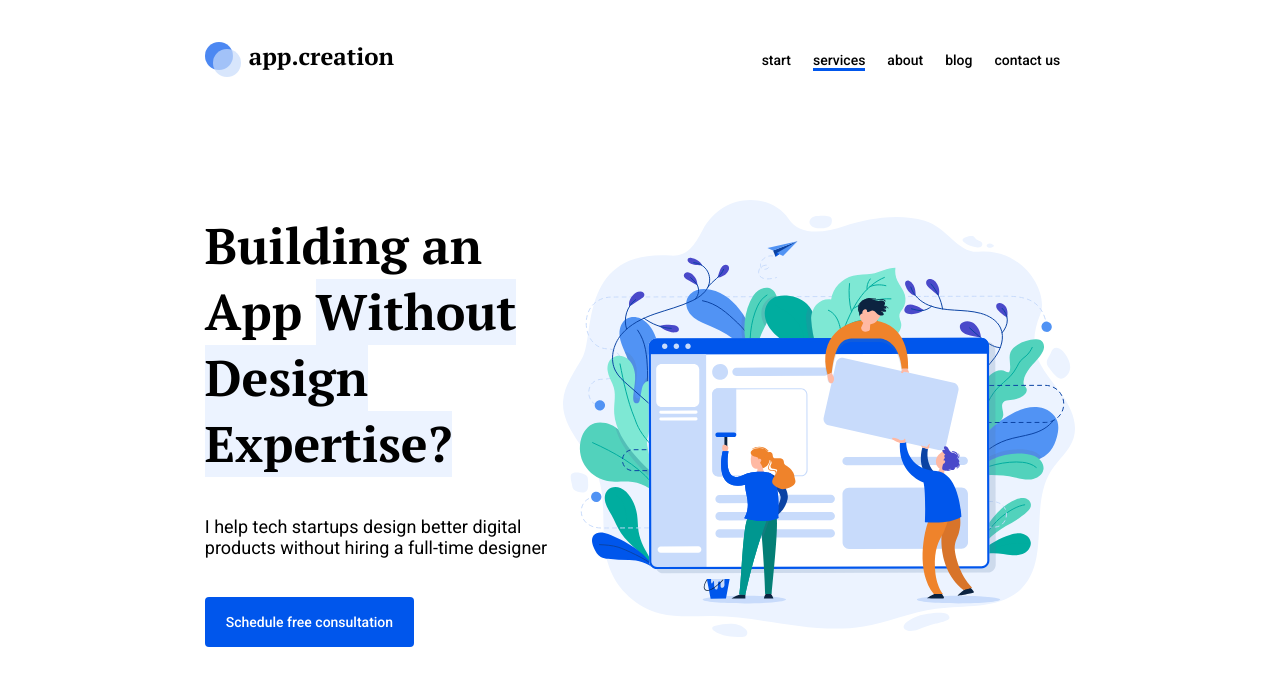
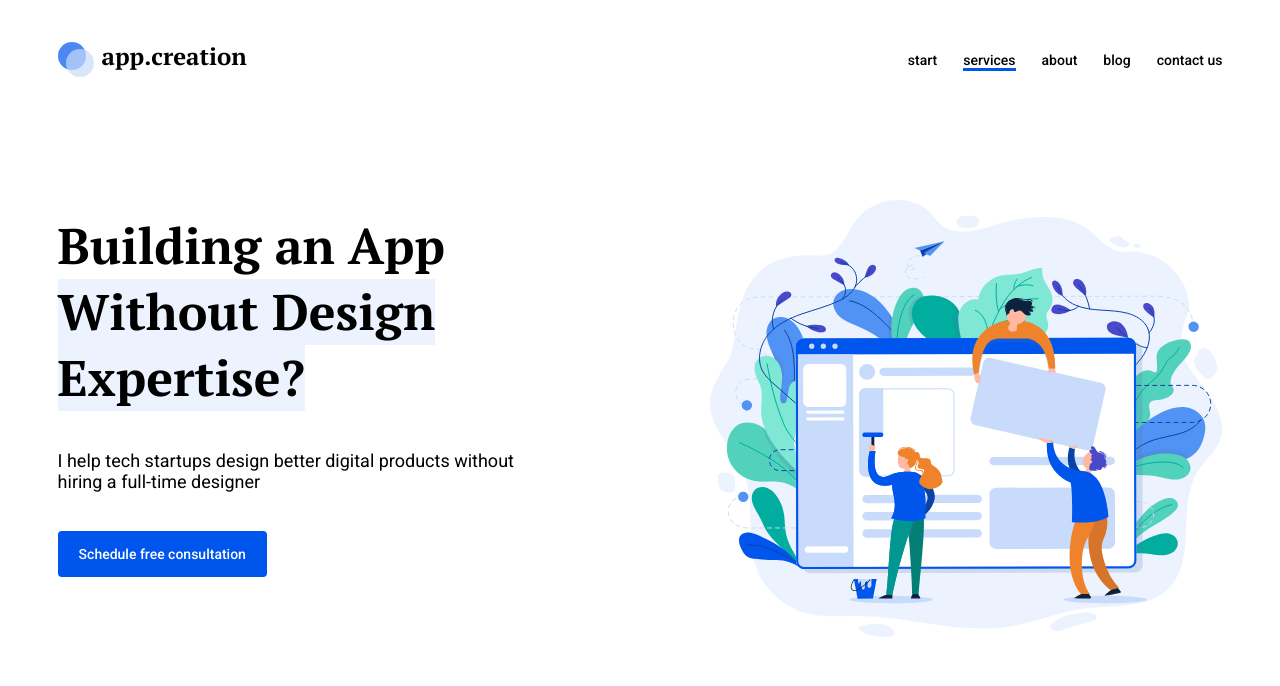
Before and after one commit to WebHeroSchool/LandingPage, a plain HTML site: page index.html in a window 1280 px wide. Drawn offline with Linux system fonts and the light colour scheme.

Commit message:
внес поправки

```diff
--- a/styles.css
+++ b/styles.css
@@ -126,7 +126,7 @@ body {
 }
 
 .main__desscription {
-  margin: 0 0 41px 0;
+  margin: 0 90px 41px 0;
   font: 400 22px/26px Roboto, arial, helvetica, sans-serif;
 }
 
@@ -155,8 +155,12 @@ body {
   }
 
   .menu__link {
-    margin: 8px 23px 0 0;
+    margin: 8px 26px 0 0;
     font: 500 14px/16px Roboto, arial, helvetica, sans-serif;
+  }
+
+  .menu__link:last-child {
+    margin-right: 3px;
   }
 
   .main {
@@ -169,19 +173,19 @@ body {
   }
 
   .main__desscription {
-    margin: 0 0 41px 0;
+    margin: 0 0 44px 0;
     font: 400 18px/21px Roboto, arial, helvetica, sans-serif;
   }
 
   .main__button {
-    padding: 13px 15px;
+    padding: 10px 16px 13px 14px;
     font: 500 15px/21px Roboto, arial, helvetica, sans-serif;
   }
 }
 
-@media (max-width: 1400px) {
+@media (max-width: 1365px) {
   .wrapper {
-    width: 68%;
+    width: 91%;
   }
 
   .header {
@@ -193,8 +197,12 @@ body {
   }
 
   .menu__link {
-    margin-right: 22px;
+    margin-right: 26px;
     font: 500 14px/16px Roboto, arial, helvetica, sans-serif;
+  }
+
+  .menu__link:last-child {
+    margin-right: 0;
   }
 
   .main {
@@ -213,7 +221,7 @@ body {
   }
 
   .main__button {
-    padding: 17px 21px;
+    padding: 15px 21px;
     font: 500 14px/16px Roboto, arial, helvetica, sans-serif;
   }
 }
```
